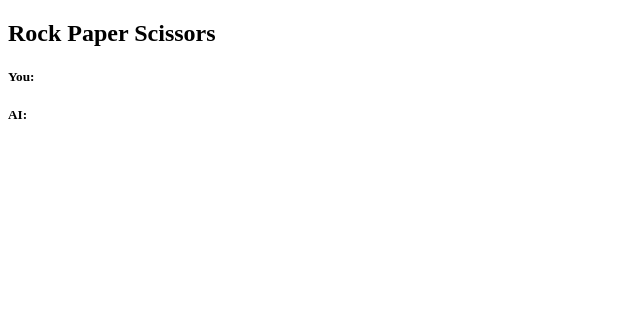
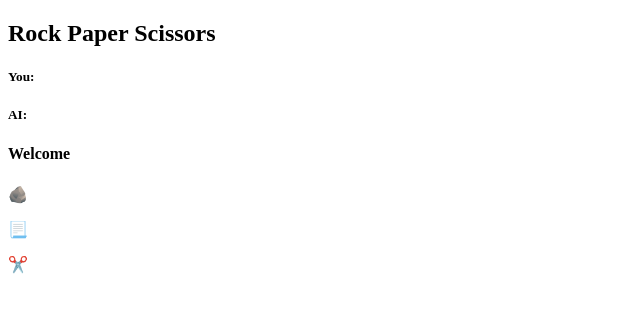
Before and after one commit to zlima410/odin-rock-paper-scissors, a plain HTML site: page index.html in a window 1280 px wide. Shown: the whole page, without its empty margins (0-640 px from the left). Drawn offline with Linux system fonts and the light colour scheme; a web font is replaced by a local one.

Commit message:
Refactor game layout and add player choice icons in index.html

```diff
--- a/index.html
+++ b/index.html
@@ -32,8 +32,18 @@
                     <div class="play-screen" id="computer"></div>
                 </div>
             </div>
-            <div class="score-text"></div>
-            <div class="rps-select"></div>
+            <div class="score-text"><h4>Welcome</h4></div>
+            <div class="rps-select">
+                <div class="rock play-select" id="rock">
+                    <p class="play-select-icon" id="rock">🪨</p>
+                </div>
+                <div class="paper play-select" id="paper">
+                    <p class="play-select-icon" id="paper">📃</p>
+                </div>
+                <div class="scissors play-select" id="scissors">
+                    <p class="play-select-icon" id="scissors">✂️</p>
+                </div>
+            </div>
         </section>
     </div>
 </body>
```
